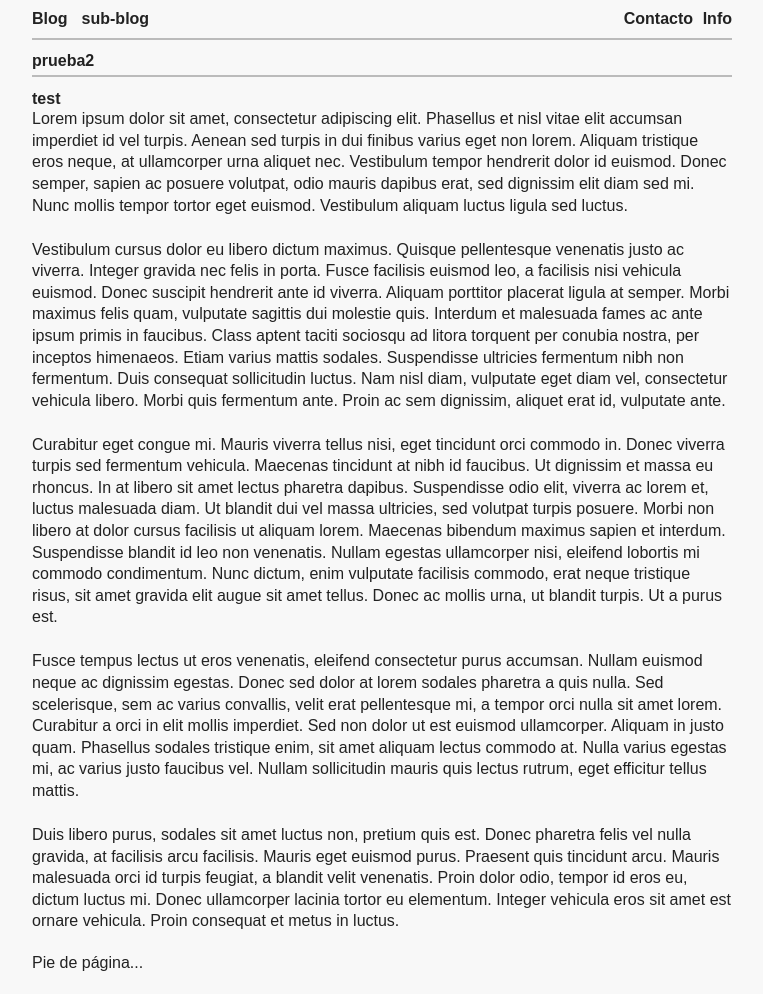
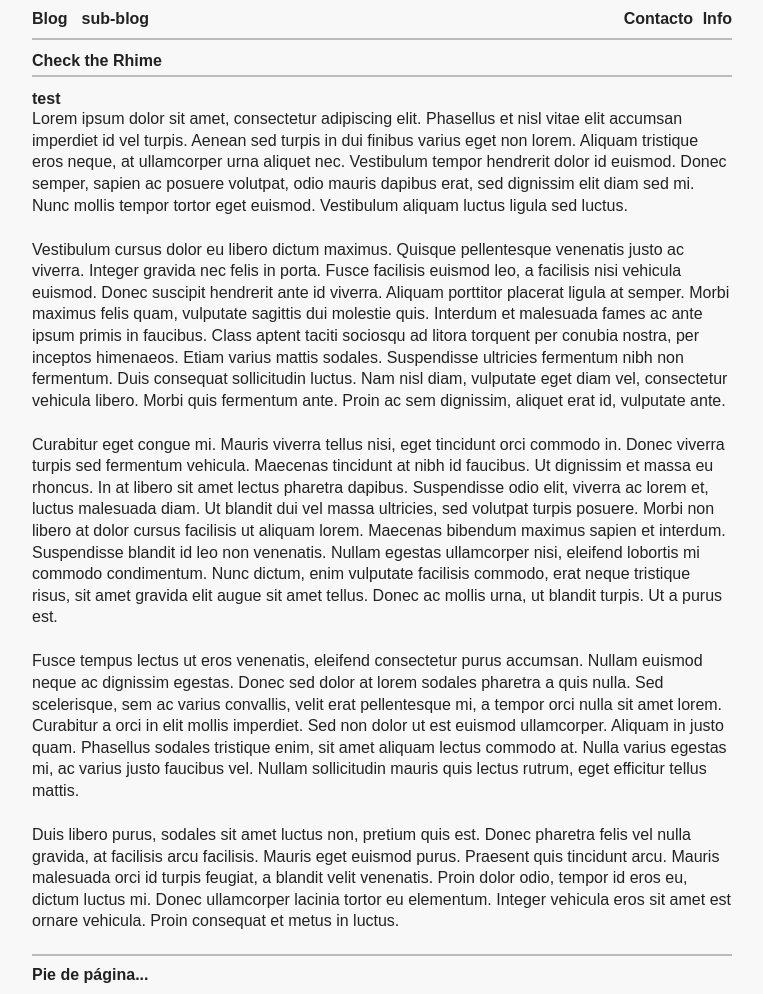
Before and after one commit to haztecaso/radio-klein, a Jekyll site: the page built from _posts/2020-04-08-rhime.md, in a window 1280 px wide. Shown: the whole page, without its empty margins (258-1021 px from the left). Built offline with Jekyll 4.4.1, drawn with Linux system fonts in a browser that asks for light colours; before the commit the page ends 972 px from its top, so only the background shows below that.

Commit message:
Automated commit

```diff
--- a/_posts/2020-04-07-prueba2.md
+++ b/_posts/2020-04-08-rhime.md
@@ -1,6 +1,6 @@
 ---
 layout: post
-title: prueba2
+title: Check the Rhime
 ---
 # test
 Lorem ipsum dolor sit amet, consectetur adipiscing elit. Phasellus et nisl vitae elit accumsan imperdiet id vel turpis. Aenean sed turpis in dui finibus varius eget non lorem. Aliquam tristique eros neque, at ullamcorper urna aliquet nec. Vestibulum tempor hendrerit dolor id euismod. Donec semper, sapien ac posuere volutpat, odio mauris dapibus erat, sed dignissim elit diam sed mi. Nunc mollis tempor tortor eget euismod. Vestibulum aliquam luctus ligula sed luctus.
--- a/assets/styles.css
+++ b/assets/styles.css
@@ -50,7 +50,6 @@ header{
     padding-bottom:10px;
     margin-top:-20px;
     z-index:20;
-    background:#f8f8f8;
     border-bottom:2px solid #bbb;
     font-weight: bold;
 }
@@ -74,3 +73,12 @@ h2{
 article{ margin-bottom:2em;}
 article h2 span{  }
 article h2 time{float:right; font-weight:normal;}
+
+footer{
+    padding:10px 0;
+    margin-top:20px;
+    z-index:20;
+    background:#f8f8f8;
+    border-top:2px solid #bbb;
+    font-weight: bold;
+}
```
Also changed, not shown: _posts/2020-04-07-corto.md (added, +7 -0 lines).
